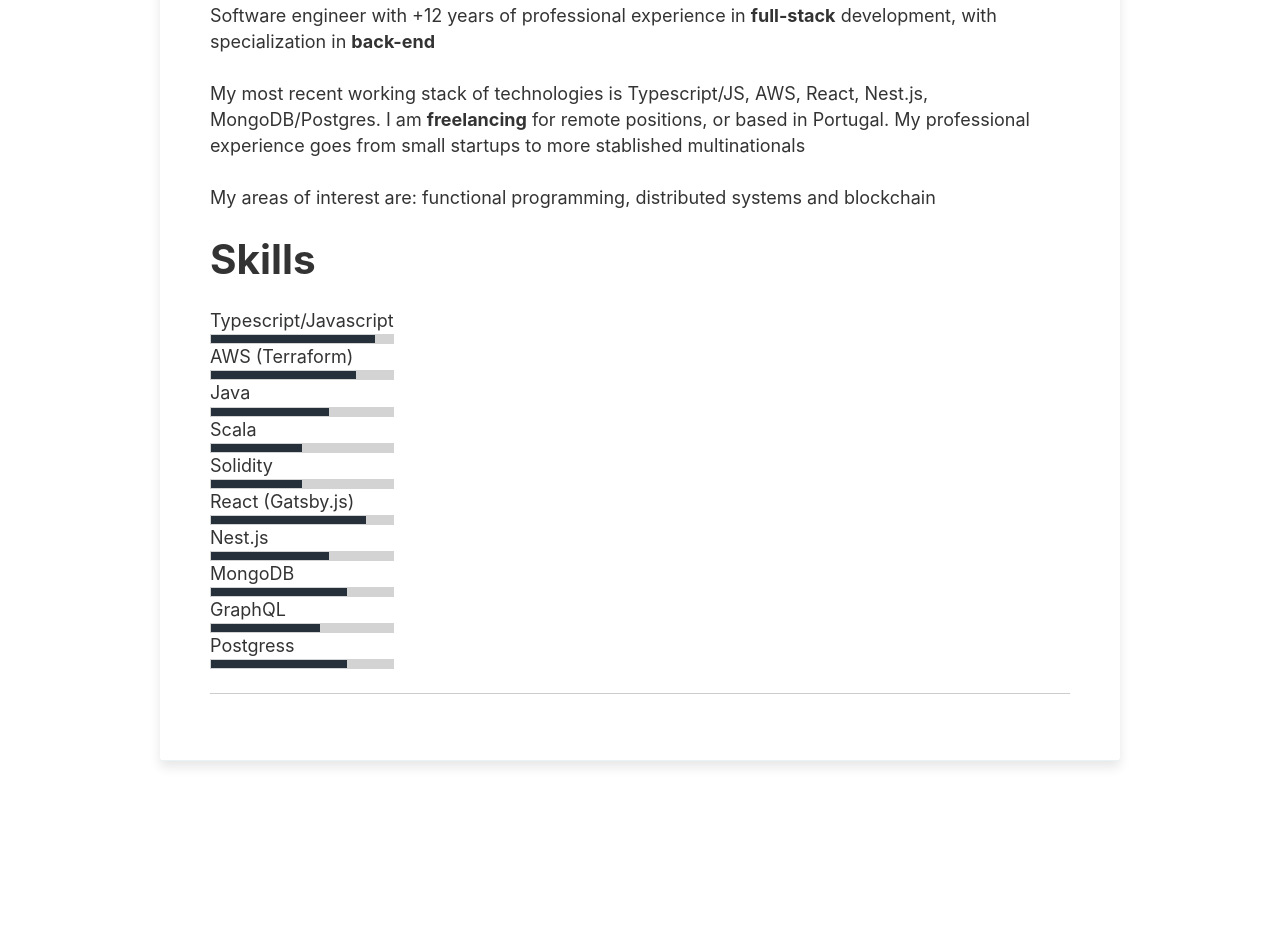
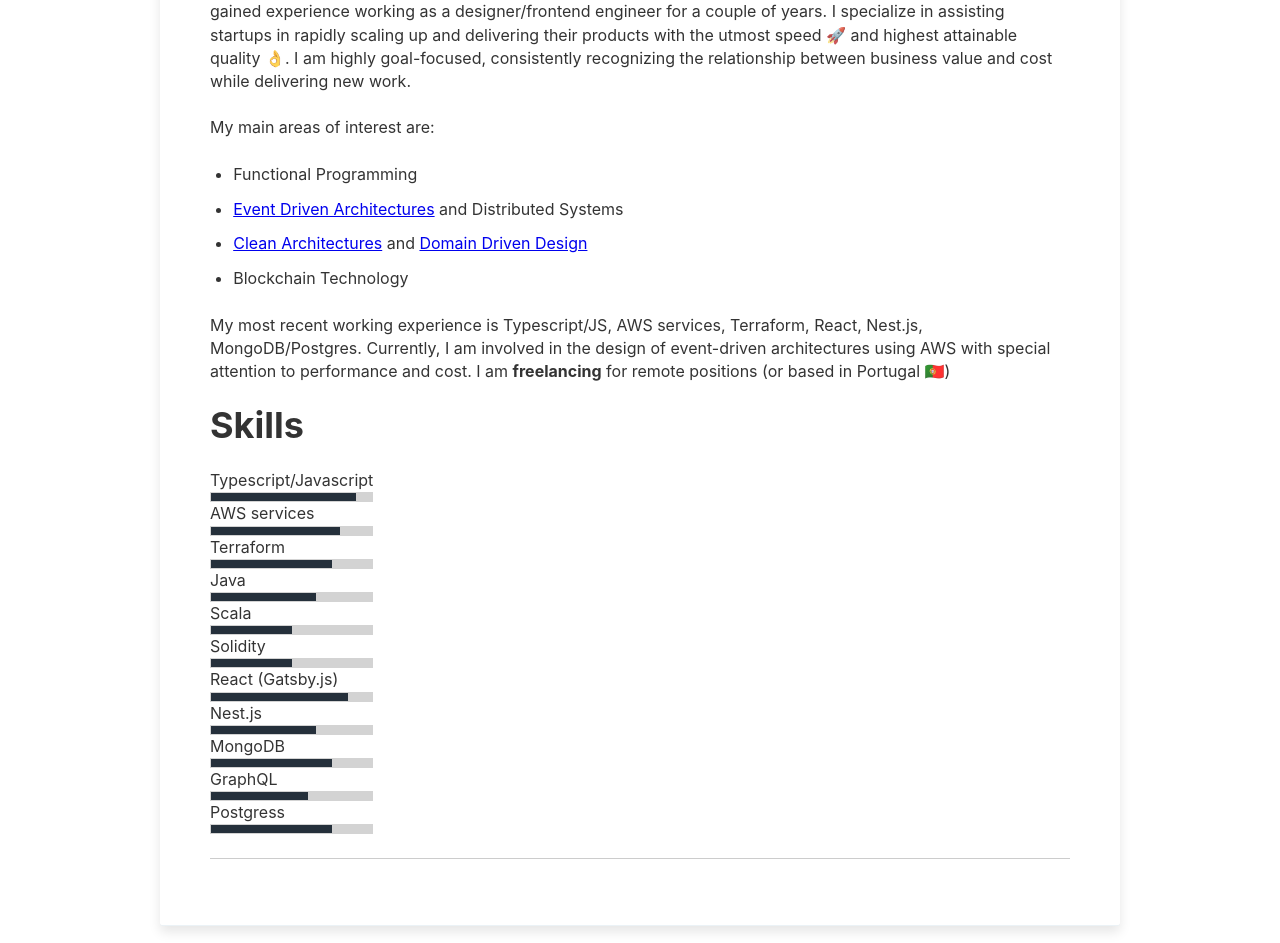
Before and after one commit to ivanob/portfolio-ivanob-gatsby, a Gatsby site: page / in a window 1280 px wide. Shown: the part 615-1558 px from the top of the page. Before the commit the page ends 1506 px from the top, so only its background shows below. Built offline with nearby package versions, Linux system fonts and the light colour scheme; Gatsby itself is replaced by a stand-in of ours; some icons are missing.

Commit message:
updated the experience description

```diff
--- a/data/siteConfig.js
+++ b/data/siteConfig.js
@@ -16,17 +16,36 @@
     "typescript",
   ],
   authorAvatar: "/static/images/my-photo.jpg",
-  authorDescription: `Software engineer with +12 years of professional experience in <b>full-stack</b> development, with specialization in <b>back-end</b><br/><br/>
-  My most recent working stack of technologies is Typescript/JS, AWS, React, Nest.js, MongoDB/Postgres. I am <b>freelancing</b> for remote positions, or based in Portugal. My professional experience goes from small startups to more stablished multinationals<br/><br/>
-  My areas of interest are: functional programming, distributed systems and blockchain`,
+  authorDescription: `
+  <p>With over 12 years of professional experience in software engineering, I have expertise in <b>full stack</b> development and <b>designing high-quality software systems</b>. While my strength lies in backend development,
+  I have also gained experience working as a designer/frontend engineer for a couple of years. I specialize in assisting startups in rapidly scaling up and delivering their products with the utmost
+  speed 🚀 and highest attainable quality 👌. I am highly goal-focused, consistently recognizing the relationship between business value and cost while delivering new work.</p>
+
+  <p>My main areas of interest are:
+  <ul>
+    <li>Functional Programming</li>
+    <li><a href="https://aws.amazon.com/event-driven-architecture/">Event Driven Architectures</a> and Distributed Systems</li>
+    <li><a href="https://blog.cleancoder.com/uncle-bob/2012/08/13/the-clean-architecture.html">Clean Architectures</a> and <a href="https://www.domainlanguage.com/ddd/">Domain Driven Design</a></li>
+    <li>Blockchain Technology</li>
+  </ul>
+  </p>
+
+  <p>My most recent working experience is Typescript/JS, AWS services, Terraform, React, Nest.js, MongoDB/Postgres. Currently, I am involved in the design of event-driven architectures
+  using AWS with special attention to performance and cost. I am <b>freelancing</b> for remote positions (or based in Portugal 🇵🇹)</p>
+  `,
+
   skills: [
     {
       name: "Typescript/Javascript",
       level: 90,
     },
     {
-      name: "AWS (Terraform)",
+      name: "AWS services",
       level: 80,
+    },
+    {
+      name: "Terraform",
+      level: 75,
     },
     {
       name: "Java",
--- a/gatsby-config.js
+++ b/gatsby-config.js
@@ -11,7 +11,7 @@
  */
 module.exports = {
   siteMetadata: {
-    title: `Backend engineer`,
+    title: `Fullstack Engineer`,
     description: `This is my CV page with a description about me, my skills, my portfolio and my education`,
     author: `Ivan Obeso Aguera`,
     siteUrl: `https://www.ivanobeso.dev`,
--- a/src/components/hero/hero.tsx
+++ b/src/components/hero/hero.tsx
@@ -42,7 +42,7 @@
 export default styled(Hero)`
   ${p =>
     `background-image: url(${p.heroImg.image || withPrefix(siteConfig.siteCover)});`}
-  height: 40vh;
+  height: 35vh;
   background-attachment: fixed;
   background-position: center;
   background-repeat: no-repeat;
--- a/src/components/layout/layout.css
+++ b/src/components/layout/layout.css
@@ -183,7 +183,7 @@
     font: inherit;
   }
   html {
-    font: 112.5%/1.45em georgia, serif;
+    font: 100%/1.45em georgia, serif;
     box-sizing: border-box;
     overflow-y: scroll;
   }
--- a/src/pages/index.tsx
+++ b/src/pages/index.tsx
@@ -74,7 +74,7 @@
       <Layout>
         <Seo title={title} keywords={keywords} />
 
-        <Hero heroImg={imageBackground} title={metadata.siteTitle} />
+        <Hero heroImg={imageBackground} title={"Full stack engineer - Ivan Obeso Aguera"} />
 
         <Wrapper className={className}>
           <Container fluid={true}>
```
Also changed, not shown: README.md.
